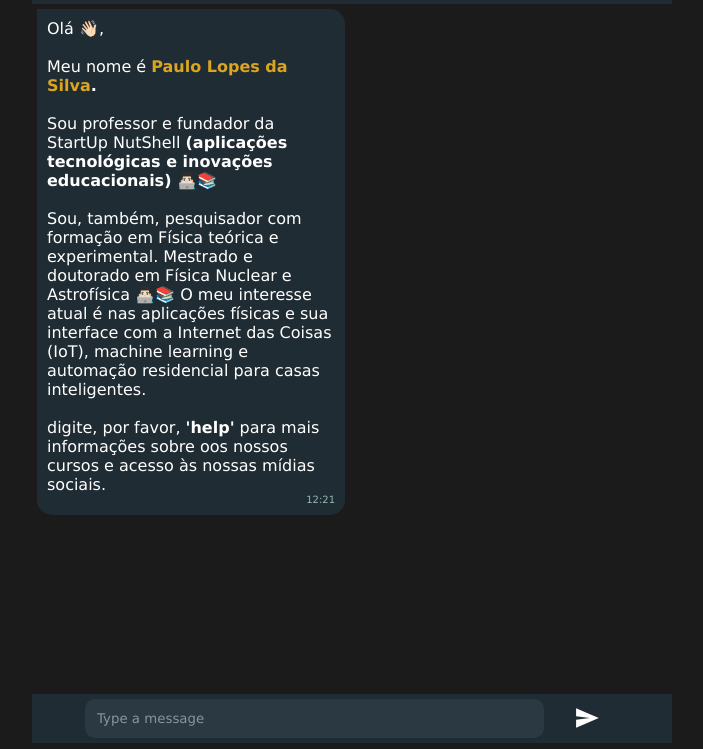
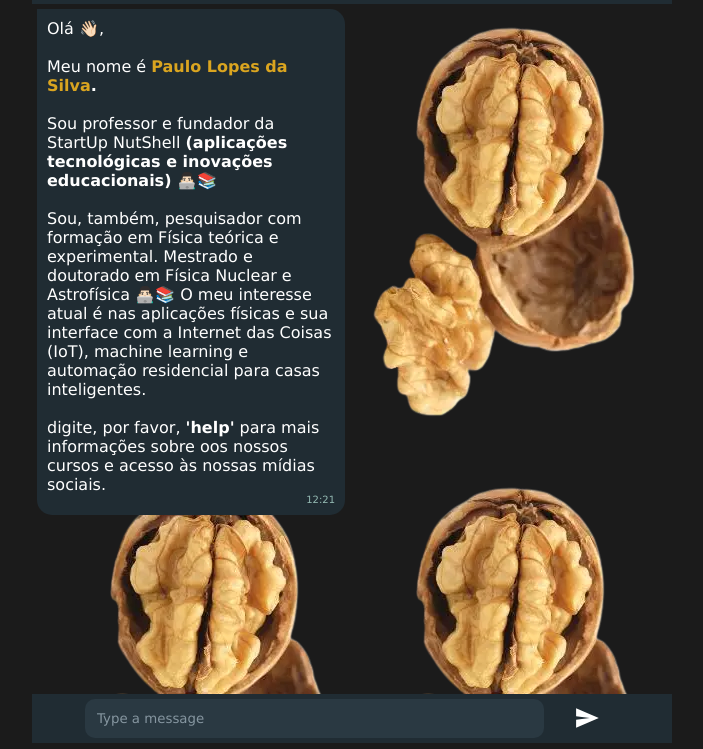
Before and after one commit to paulopesilva/junkstartupnutshell, a plain HTML site: page index.html in a window 1280 px wide. Shown: the part 51-800 px from the top of the page, without its empty margins (288-991 px from the left). Drawn offline with Linux system fonts and the light colour scheme; files whose address does not match are found by name.

Commit message:
Update style.css

```diff
--- a/style.css
+++ b/style.css
@@ -59,7 +59,7 @@ nav{
     display: flex;
     height: 88%;
     flex-direction: column;
-    background-image: url('images/bg.webp');
+    background-image: url('imagens/bg.webp');
     align-items: flex-end;
     position: relative;
     -ms-overflow-style: none;
```
